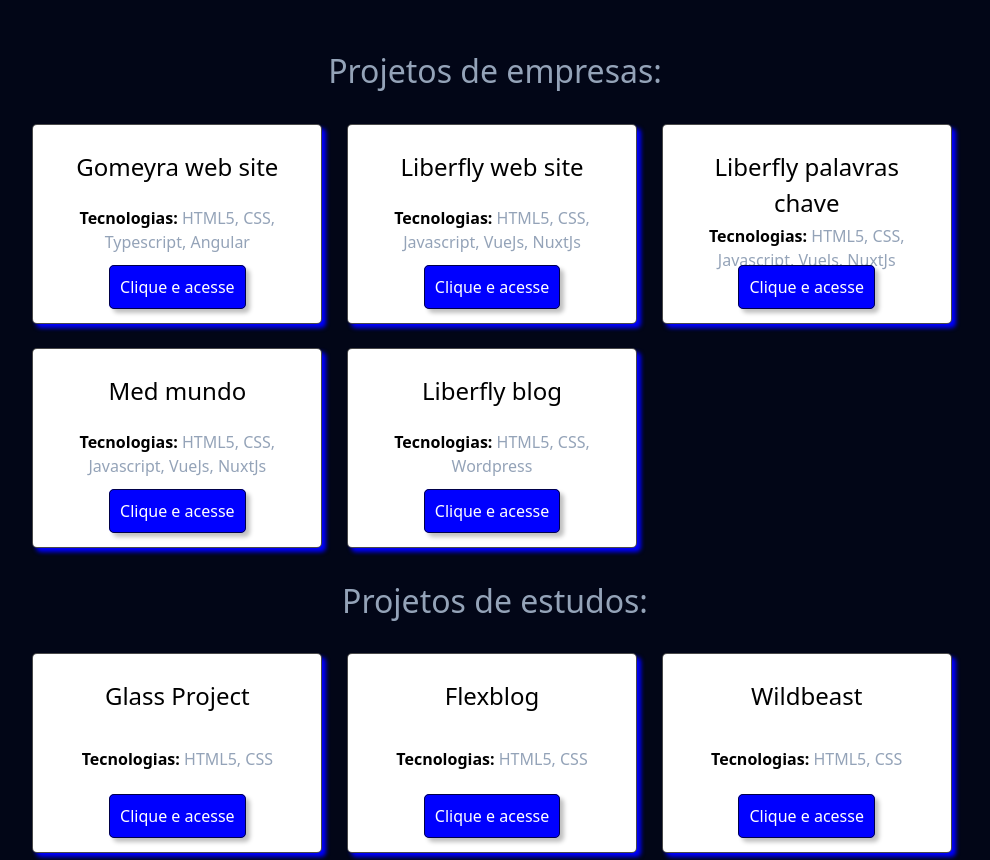
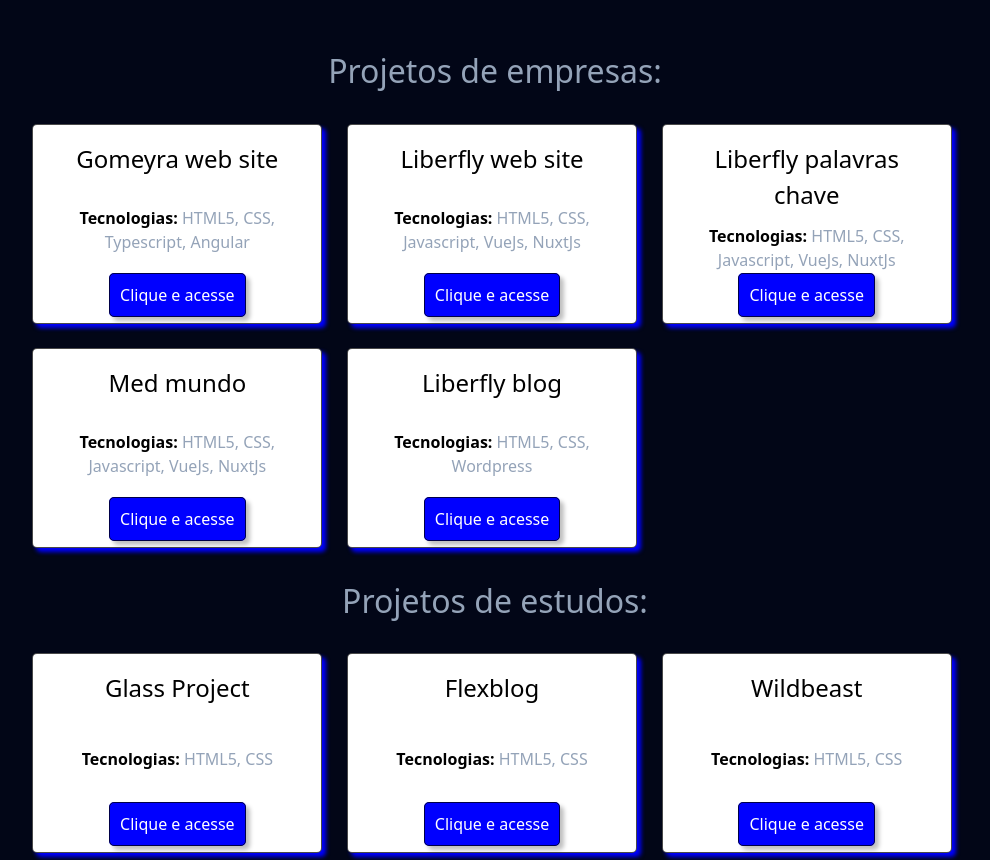
Before and after one commit to gleysonareas/gleysonareas, a Nuxt app: page / in a window 1280 px wide. Shown: the part 660-1520 px from the top of the page, without its empty margins (145-1135 px from the left). Built offline with nearby package versions, Linux system fonts and the light colour scheme.

Commit message:
update proejct

```diff
--- a/shared/components/Card/Content.vue
+++ b/shared/components/Card/Content.vue
@@ -25,8 +25,8 @@
   display: flex;
   flex-direction: column;
   align-items: center;
-  padding: 1.5rem;
-  height: -webkit-fill-available;
+  padding: 1rem;
+  height: 100%;
   justify-content: space-between;
 
   &__header {
```
